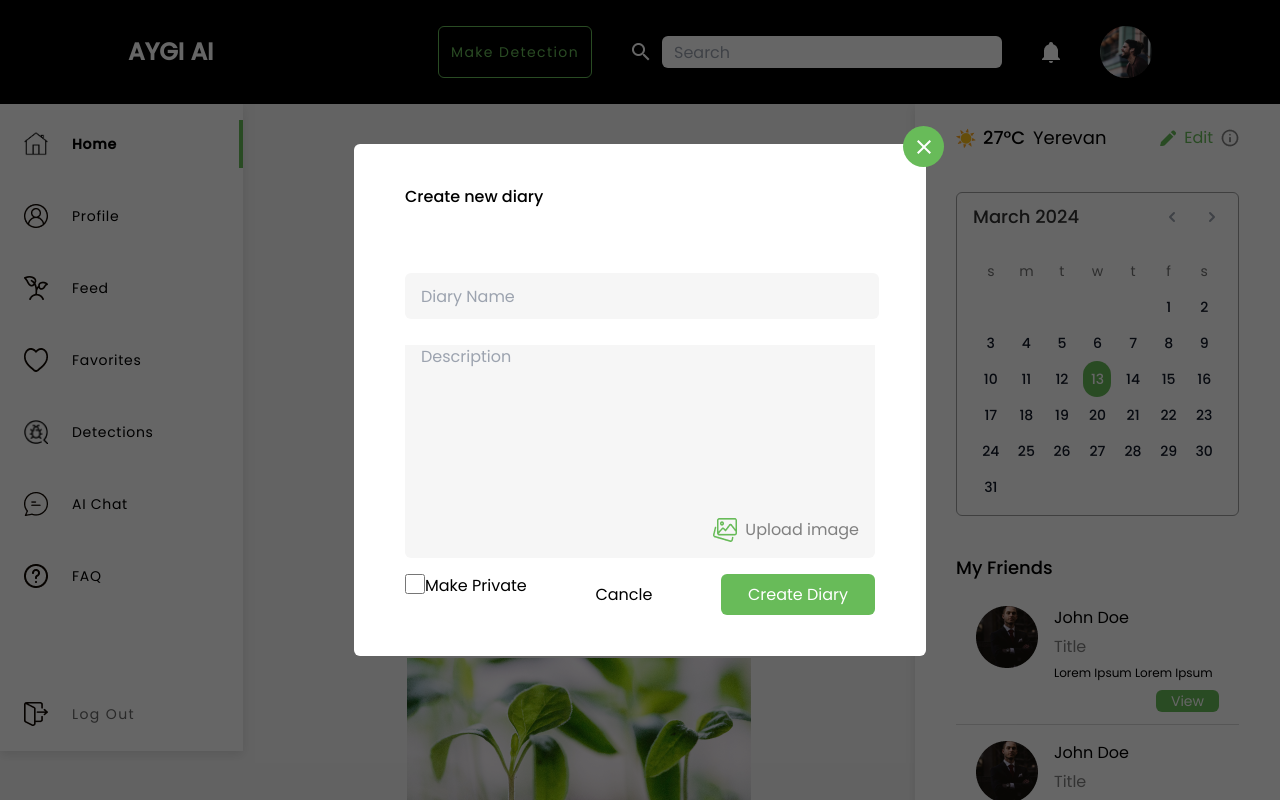
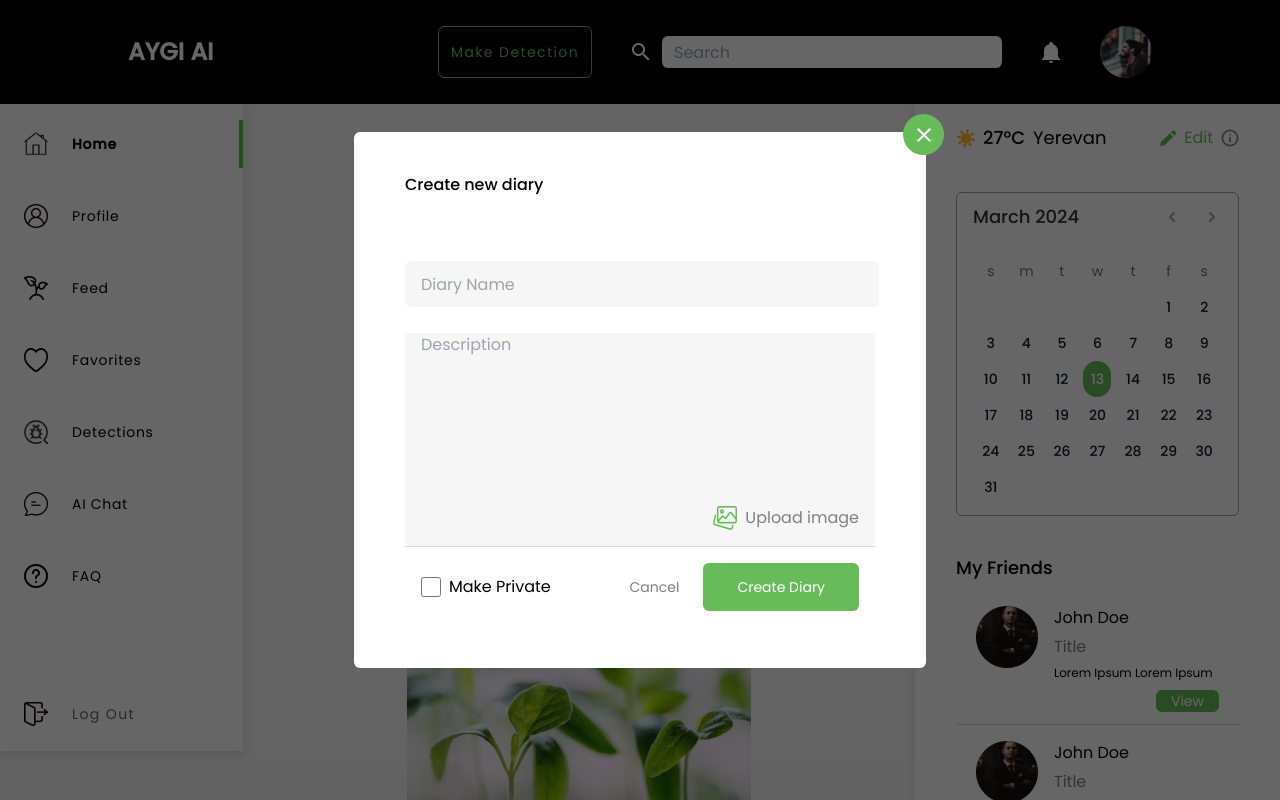
Before and after one commit to edgaravag/aygi-ai-vercel, a Next.js app: page /myGarden in a window 1280 px wide. Both pictures are taken after a click on the button "Add New Diary". Shown: the top 800 px of the page. Built offline with nearby package versions, Linux system fonts and the light colour scheme.

Commit message:
Finished Add New Diary

```diff
--- a/app/(mainPages)/components/NewDiary.jsx
+++ b/app/(mainPages)/components/NewDiary.jsx
@@ -27,17 +27,21 @@ const NewDiary = ({ onClose }) => {
         </div>
       </div>
 
-      <div className="flex mt-4 justify-between">
-        <label className="flex">
-          <input
-          type="checkbox"
-          className="w-[20px] h-[20px] rounded-full"
-          />
+      <div className="flex items-center justify-between p-4 border-t border-t-[#D9D9D9]">
+        <label className="center gap-2">
+          <div className="center rounded-full">
+            <input type="checkbox" className="w-[20px] h-[20px] rounded-full" />
+          </div>
           Make Private
         </label>
-
-        <Button className="px-10">Cancle</Button>
-        <Button className="bg-[#68BB59] w-[154px] h-[41px] text-[#FFFFFF]">Create Diary</Button>
+        <div className="flex gap-6">
+          <button className="font-normal text-sm text-[#808080] ">
+            Cancel
+          </button>
+          <Button className="py-[14px] px-[34px] bg-[#68BB59] text-sm text-white font-normal">
+            Create Diary
+          </Button>
+        </div>
       </div>
     </PopUpWrap>
   );
```
